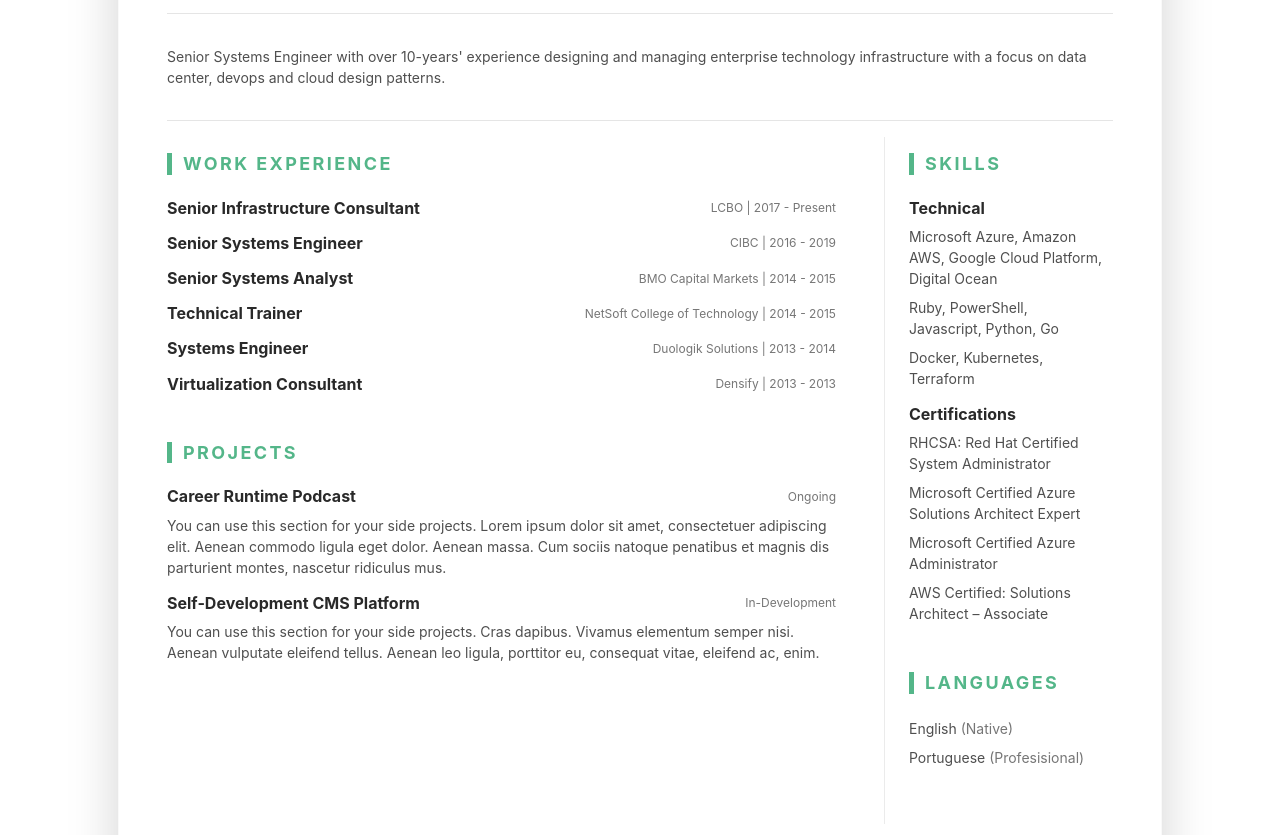
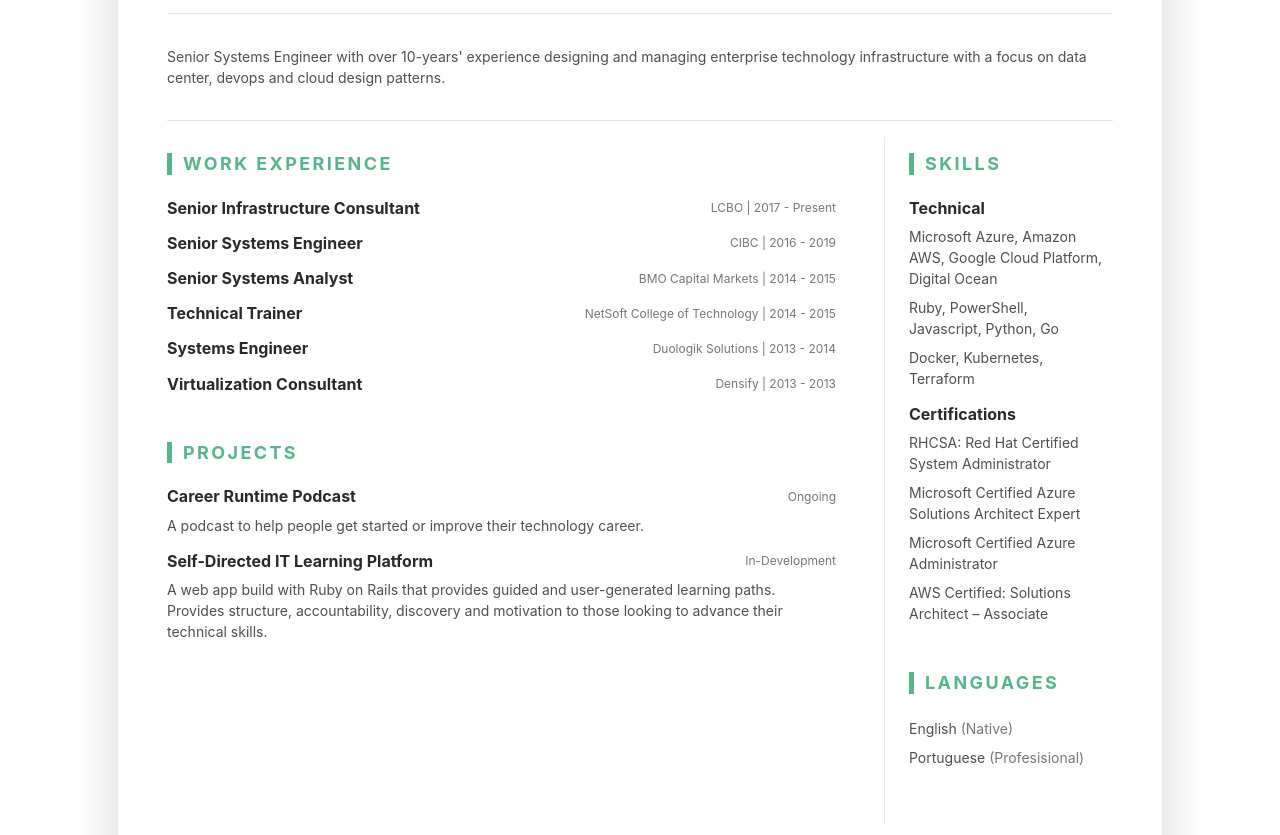
Before and after one commit to njbryan/njbryan.github.io, a plain HTML site: page index.html in a window 1280 px wide. Shown: the part 196-1031 px from the top of the page. Drawn offline with Linux system fonts and the light colour scheme.

Commit message:
Updated projects descriptions and website URL njbryan/hugo-githubpages@d0acfbf34fe86e6c9d462c4ed3ac3477f88d4763

```diff
--- a/index.html
+++ b/index.html
@@ -57,7 +57,7 @@
 
                                 <li class="mb-2"><i class="fas fa-envelope-square fa-fw fa-lg mr-2"></i><a class="resume-link" href="mailto:#">neiljbryan@gmail.com</a></li>
 
-                                <li class="mb-2"><i class="fas fa-globe fa-fw fa-lg mr-2"></i><a class="resume-link" href="https://neil.bryan.ca">neilbryan.ca</a></li>
+                                <li class="mb-2"><i class="fas fa-globe fa-fw fa-lg mr-2"></i><a class="resume-link" href="https://neilbryan.ca">neilbryan.ca</a></li>
 
                                 <li class="mb-0"><i class="fas fa-map-marker-alt fa-fw fa-lg mr-2"></i>Toronto</li>
                             </ul>
@@ -201,17 +201,17 @@
                                         <div class="item-meta col-12 col-md-6 col-lg-4 text-muted text-left text-md-right">Ongoing</div>
                                     </div>
                                     <div class="item-content">
-                                        <p>You can use this section for your side projects. Lorem ipsum dolor sit amet, consectetuer adipiscing elit. Aenean commodo ligula eget dolor. Aenean massa. Cum sociis natoque penatibus et magnis dis parturient montes, nascetur ridiculus mus.</p>
+                                        <p>A podcast to help people get started or improve their technology career.</p>
                                     </div>
                                 </div>
 
                                 <div class="item mb-3">
                                     <div class="item-heading row align-items-center mb-2">
-                                        <h4 class="item-title col-12 col-md-6 col-lg-8 mb-2 mb-md-0">Self-Development CMS Platform</h4>
+                                        <h4 class="item-title col-12 col-md-6 col-lg-8 mb-2 mb-md-0">Self-Directed IT Learning Platform</h4>
                                         <div class="item-meta col-12 col-md-6 col-lg-4 text-muted text-left text-md-right">In-Development</div>
                                     </div>
                                     <div class="item-content">
-                                        <p>You can use this section for your side projects. Cras dapibus. Vivamus elementum semper nisi. Aenean vulputate eleifend tellus. Aenean leo ligula, porttitor eu, consequat vitae, eleifend ac, enim.</p>
+                                        <p>A web app build with Ruby on Rails that provides guided and user-generated learning paths. Provides structure, accountability, discovery and motivation to those looking to advance their technical skills.</p>
                                     </div>
                                 </div>
 
```
